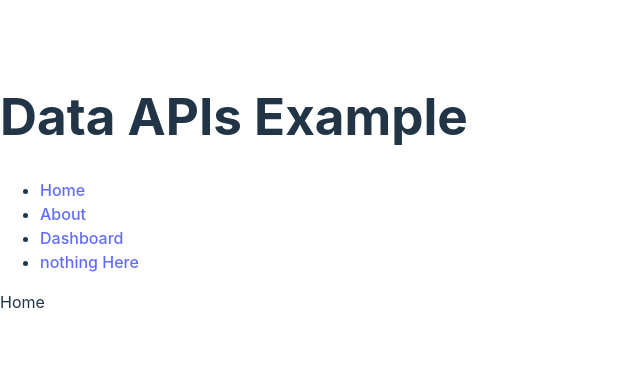
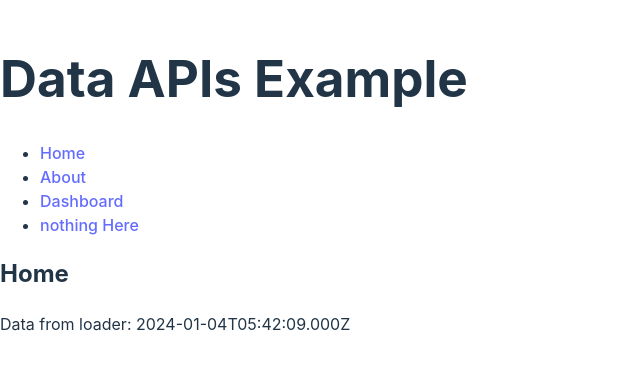
Before and after one commit to brom5033/react-router-dom, a React (Vite) app in the folder react-router-data-apis/: page / in a window 1280 px wide. Shown: the part 216-586 px from the top of the page, without its empty margins (0-640 px from the left). Built offline with nearby package versions, Linux system fonts and the light colour scheme.

Commit message:
feat(data apis, home): add loader function

```diff
--- a/react-router-data-apis/src/main.jsx
+++ b/react-router-data-apis/src/main.jsx
@@ -3,13 +3,14 @@ import ReactDOM from "react-dom/client";
 import "./index.css";
 import { RouterProvider, createBrowserRouter } from "react-router-dom";
 import Layout from "./routes/Layout";
+import Home, {loader as homeLoader} from "./routes/Home";
 
 const router = createBrowserRouter([
   {
     path: "/",
     element: <Layout />,
     children: [
-      { index: true, element: <>Home</> },
+      { index: true, element: <Home />, loader: homeLoader },
       { path: "about", element: <>About</> },
       { path: "dashboard", element: <>DashBoard</> },
       { path: "*", element: <>Not Found</> },
--- /dev/null
+++ b/react-router-data-apis/src/routes/Home.jsx
@@ -0,0 +1,19 @@
+import { useLoaderData } from "react-router-dom";
+
+export async function loader() {
+  await new Promise((resolve) => setTimeout(resolve, 1000));
+
+  return {
+    date: new Date().toISOString(),
+  };
+}
+
+export default function Home() {
+  const data = useLoaderData();
+  return (
+    <>
+      <h2>Home</h2>
+      <p>Data from loader: {data.date}</p>
+    </>
+  );
+}
```
